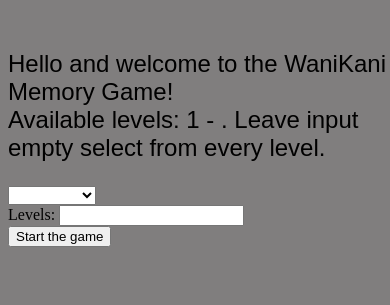
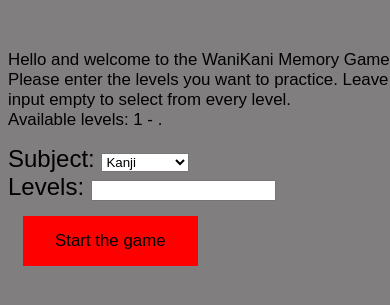
Before and after one commit to Schmoege/schmoege.github.io, a plain HTML site: page index.html in a window 390 px wide. Shown: the part 405-710 px from the top of the page. Drawn offline with nearby package versions, Linux system fonts and the light colour scheme; no server answers; a web font is replaced by a local one.

Commit message:
UI Update

```diff
--- a/index.html
+++ b/index.html
@@ -13,13 +13,19 @@
     <h1>トーッパーのウェブページ</h1>
     <div ng-app="kanjiApp" ng-controller="kanjiCtrl">
         <div id="optionsBox" ng-hide="gameOn">
-                <p>Hello {{user}} and welcome to the WaniKani Memory Game!<br />
-                    Available levels: 1 - {{availableLevels}}. Leave input empty select from every level.</p>
-            <select ng-model="selectedResource" ng-options="resource for resource in resources"></select>
+            <div id="introduction">
+                Hello {{user}} and welcome to the WaniKani Memory Game!<br />
+                Please enter the levels you want to practice. Leave input empty to select from every level.<br />
+                Available levels: 1 - {{availableLevels}}.<br />
+            </div>
+            <div id="resourceSelect">
+                Subject:
+                <select ng-init = "selectedResource = resources[0]" ng-model="selectedResource" ng-options="resource for resource in resources"></select>
+            </div>
             <form id="levelsForm">
                 Levels: <input type="text" ng-model="levels">
             </form>
-            <button ng-click="startGame()">Start the game</button>
+            <button id="startBtn" ng-click="startGame()">Start the game</button>
 
         </div>
         <div id="tileBox">
--- a/script.js
+++ b/script.js
@@ -1,6 +1,4 @@
 var api = "bb05488111608f09bfd5f0c89099b773";
-// var levels = 5;
-// var resource ="radicals";
 
 var userInfo = "https://www.wanikani.com/api/user/"+api+"/user-information";
 var chosenKanji = []
@@ -23,7 +21,11 @@ app.controller('kanjiCtrl', function($scope, $http, $timeout) {
     $scope.startGame = function(){
         $scope.gameOn = true;
         var selectedResource = $scope.selectedResource.toLowerCase();
-        var adress = "https://www.wanikani.com/api/user/"+api+"/"+selectedResource+"/"+$scope.levels;
+        var levels = $scope.levels;
+        if (!levels) {
+            levels ="";
+        }
+        var adress = "https://www.wanikani.com/api/user/"+api+"/"+selectedResource+"/"+levels;
 
         $http.get(adress)
         .then(function (response) {
--- a/style.css
+++ b/style.css
@@ -7,8 +7,9 @@ html, body{
     width: 49%;
     height: 100%;
 }
-.optionsBox {
-    float:left;
+#optionsBox {
+    font-family: sans-serif;
+    font-size: 1.5em;
 }
 .tile, .optionsBox {
     background-color: pink;
@@ -30,18 +31,32 @@ html, body{
     background-color: #F04B69;
 }
 .tileKanji {
-    font-size: 3vh;
+    font-size: 2vh;
+    text-align: center;
 }
-h1{
+h1 {
     font-family: "Nico Moji";
     color: red;
     font-size: 5em;
     text-shadow: 0 5px 0 #3F0000;
 }
-p{
-    font-family: sans-serif;
-    font-size: 1.5em;
+
+#introduction {
+    margin-bottom: 15px;
 }
+
+#startBtn {
+    display: inline-block;
+    background-color: red;
+    font-size: 2vh;
+    padding: 15px 32px;
+    margin: 15px;
+    border: none;
+}
+#startBtn:hover{
+    background-color: #F04B69;
+}
+
 .clicked{
     background-color: white;
 }
@@ -52,11 +67,13 @@ p{
     background-color: #FF3A3A;
 }
 @media screen and (max-width: 768px) {
-    #tilebox {
+    #tileBox {
         width:100%;
-        height: auto;
     }
     .tile {
         width: 30%;
     }
+    #introduction{
+        font-size: 2vh;
+    }
 }
```
